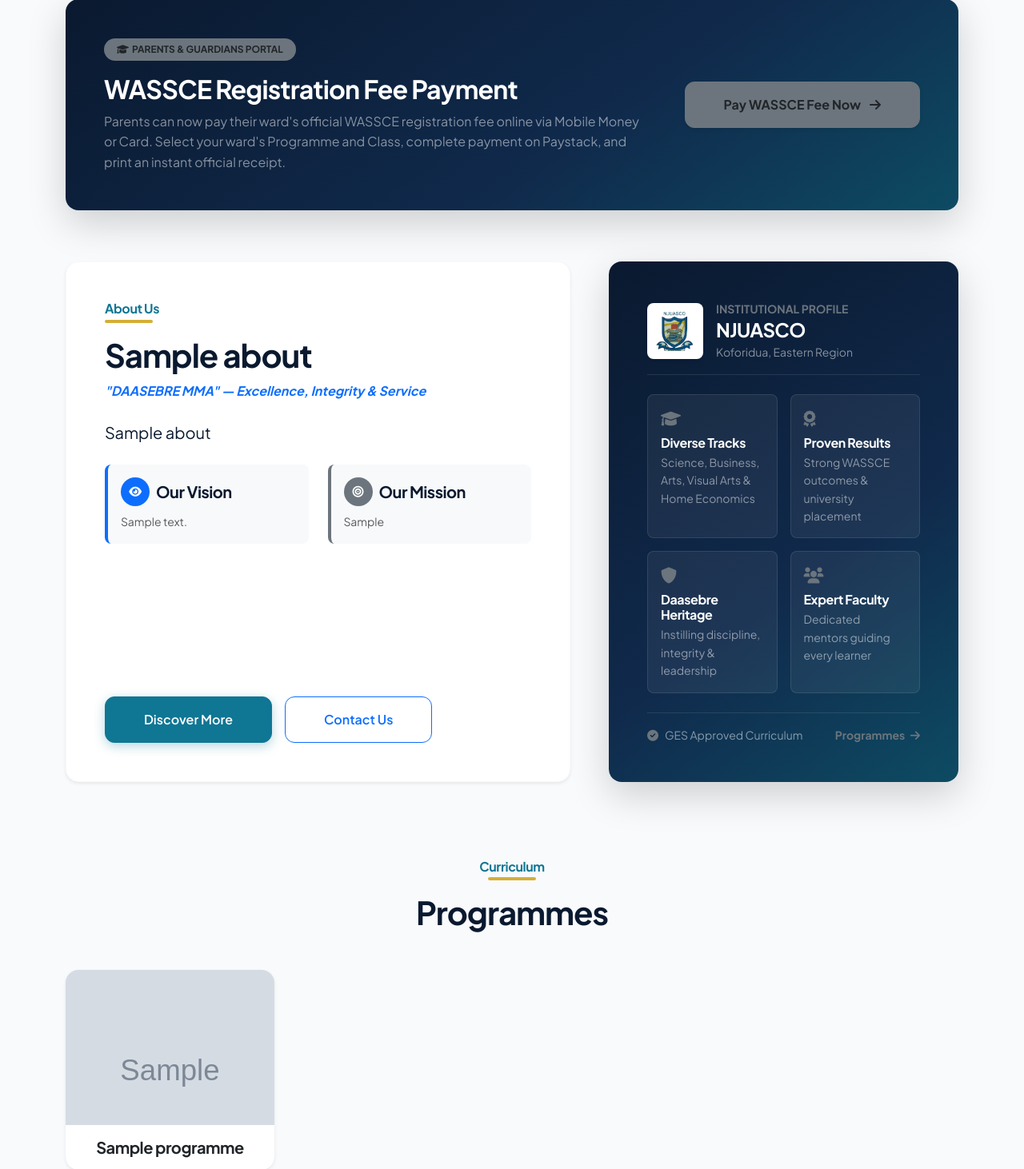
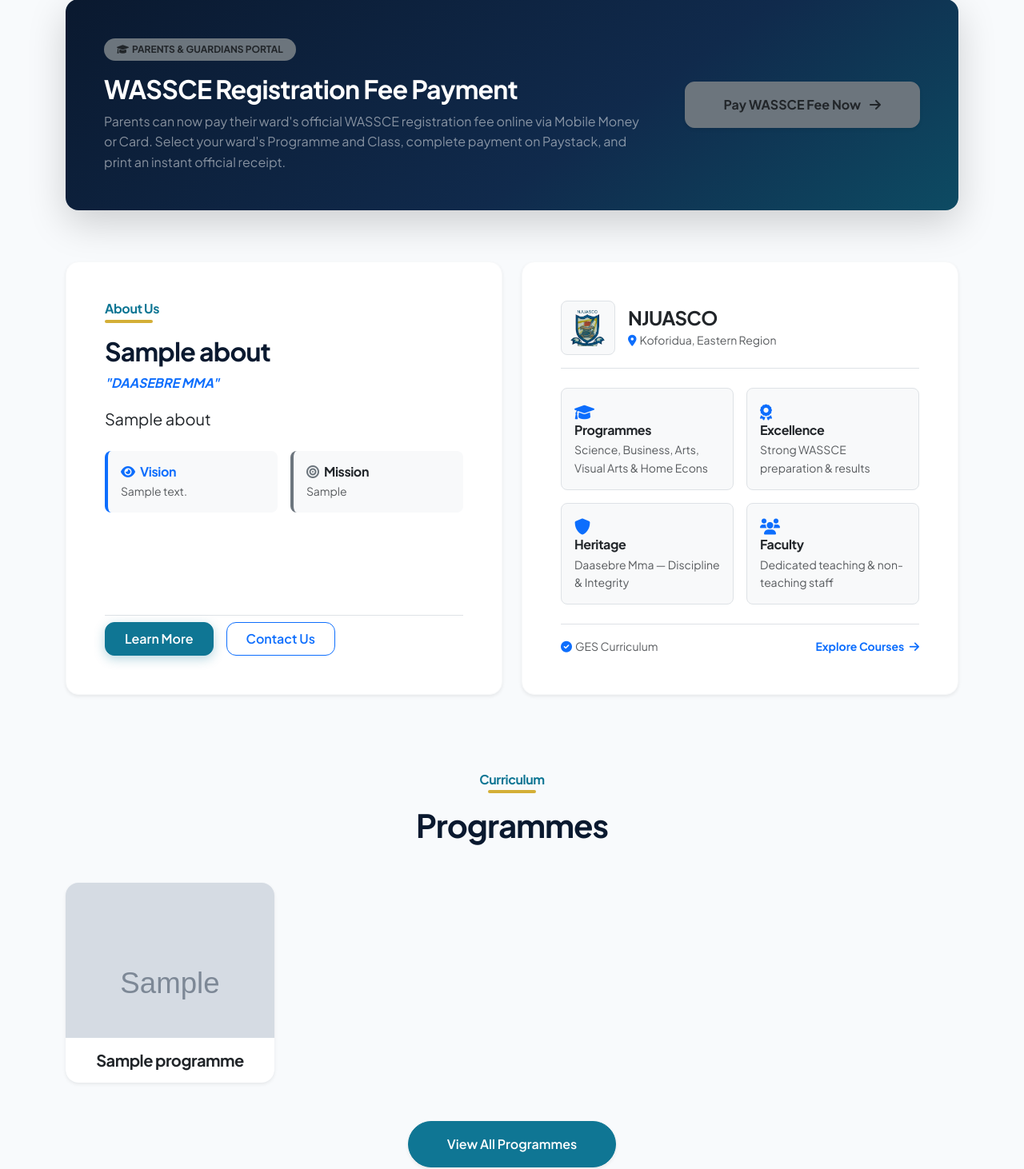
Before and after one commit to Bryt00/schsite, a Django app: page / in a window 1280 px wide. Shown: the part 1304-2766 px from the top of the page at 80% size. Run offline with Django 5.2, Linux system fonts and the light colour scheme; tables that the repository leaves empty hold one stand-in row (values such as "Sample post"); grey boxes marked "Sample" are stand-in pictures; some libraries are stand-ins or nearby versions.

Commit message:
wassce registration

```diff
--- a/main/templates/index.html
+++ b/main/templates/index.html
@@ -91,112 +91,98 @@ Educated
 <!-- About Start -->
 <div class="container-xxl py-5">
     <div class="container">
-        <div class="row g-5 align-items-stretch">
-            <div class="col-lg-7 wow fadeInUp" data-wow-delay="0.1s">
+        <div class="row g-4 align-items-stretch">
+            <div class="col-lg-6 wow fadeInUp" data-wow-delay="0.1s">
                 <div class="bg-white rounded-4 shadow-sm p-4 p-lg-5 h-100 border border-light d-flex flex-column justify-content-between">
                     <div>
                         <h6 class="section-title text-start mb-3">About Us</h6>
-                        <h1 class="mb-2">{{ about.title|default:"New Juaben Senior High Commercial School" }}</h1>
-                        <p class="text-primary fw-bold mb-4 fst-italic">"DAASEBRE MMA" — Excellence, Integrity &amp; Service</p>
-                        <div class="lead mb-4">
+                        <h2 class="mb-2">{{ about.title|default:"New Juaben Senior High Commercial School" }}</h2>
+                        <p class="text-primary fw-bold mb-3 fst-italic">"DAASEBRE MMA"</p>
+                        <div class="text-muted mb-4">
                             {% if about.subtitle %}
-                                {{ about.subtitle|safe }}
+                                <p class="lead text-dark mb-0">{{ about.subtitle|safe }}</p>
                             {% else %}
-                                New Juaben Senior High Commercial School (NJUASCO) is a premier second-cycle institution in Koforidua dedicated to academic excellence, practical competence, and strong moral leadership.
+                                <p class="lead text-dark mb-0">
+                                    New Juaben Senior High Commercial School (NJUASCO) is a premier second-cycle institution in Koforidua dedicated to academic excellence, practical competence, and leadership.
+                                </p>
                             {% endif %}
                         </div>
 
-                        <div class="row g-4 mb-4">
+                        <div class="row g-3 mb-4">
                             <div class="col-sm-6">
                                 <div class="p-3 rounded-3 bg-light h-100 border-start border-4 border-primary">
-                                    <div class="d-flex align-items-center mb-2">
-                                        <div class="flex-shrink-0 btn-square bg-primary rounded-circle" style="width: 36px; height: 36px; display: flex; align-items: center; justify-content: center;">
-                                            <i class="fa fa-eye text-white small"></i>
-                                        </div>
-                                        <h5 class="ms-2 mb-0">Our Vision</h5>
-                                    </div>
+                                    <h6 class="mb-1 text-primary"><i class="fa fa-eye me-1"></i> Vision</h6>
                                     <div class="text-muted small">
-                                        {% if about.vision %}
-                                            {{ about.vision|safe }}
-                                        {% else %}
-                                            To be a center of excellence in second-cycle education, producing intellectually sound, morally upright, and globally competitive graduates.
-                                        {% endif %}
+                                        {% if about.vision %}{{ about.vision|safe|truncatewords_html:20 }}{% else %}A center of excellence producing upright, competitive graduates.{% endif %}
                                     </div>
                                 </div>
                             </div>
                             <div class="col-sm-6">
                                 <div class="p-3 rounded-3 bg-light h-100 border-start border-4 border-secondary">
-                                    <div class="d-flex align-items-center mb-2">
-                                        <div class="flex-shrink-0 btn-square bg-secondary rounded-circle" style="width: 36px; height: 36px; display: flex; align-items: center; justify-content: center;">
-                                            <i class="fa fa-bullseye text-white small"></i>
-                                        </div>
-                                        <h5 class="ms-2 mb-0">Our Mission</h5>
-                                    </div>
+                                    <h6 class="mb-1 text-dark"><i class="fa fa-bullseye me-1 text-secondary"></i> Mission</h6>
                                     <div class="text-muted small">
-                                        {% if about.mission %}
-                                            {{ about.mission|safe }}
-                                        {% else %}
-                                            To deliver holistic, high-quality education through effective teaching, strong moral mentorship, and a disciplined learning environment.
-                                        {% endif %}
+                                        {% if about.mission %}{{ about.mission|safe|truncatewords_html:20 }}{% else %}Holistic education through mentorship, discipline, and high standards.{% endif %}
                                     </div>
                                 </div>
                             </div>
                         </div>
                     </div>
 
-                    <div class="d-flex flex-wrap gap-3 pt-2">
-                        <a class="btn btn-primary py-3 px-5" href="{% url 'about' %}">Discover More</a>
-                        <a class="btn btn-outline-primary py-3 px-5" href="{% url 'contact' %}">Contact Us</a>
+                    <div class="d-flex flex-wrap gap-3 pt-2 border-top">
+                        <a class="btn btn-primary py-2 px-4" href="{% url 'about' %}">Learn More</a>
+                        <a class="btn btn-outline-primary py-2 px-4" href="{% url 'contact' %}">Contact Us</a>
                     </div>
                 </div>
             </div>
-            <div class="col-lg-5 wow fadeInUp" data-wow-delay="0.3s">
-                <div class="about-identity-panel rounded-4 shadow-lg p-4 p-lg-5 h-100 d-flex flex-column justify-content-between text-white">
+
+            <div class="col-lg-6 wow fadeInUp" data-wow-delay="0.2s">
+                <div class="bg-white rounded-4 shadow-sm p-4 p-lg-5 h-100 border border-light d-flex flex-column justify-content-between">
                     <div>
-                        <div class="d-flex align-items-center mb-4 pb-3 border-bottom border-light border-opacity-10">
-                            <div class="bg-white rounded-3 p-2 me-3 shadow-sm flex-shrink-0">
-                                <img src="{% static 'img/logo.png' %}" alt="NJUASCO Crest" width="54" height="54" style="object-fit: contain;">
+                        <div class="d-flex align-items-center mb-4 pb-3 border-bottom">
+                            <div class="bg-light rounded-3 p-2 me-3 border flex-shrink-0">
+                                <img src="{% static 'img/logo.png' %}" alt="NJUASCO" width="50" height="50" style="object-fit: contain;">
                             </div>
                             <div>
-                                <span class="text-uppercase small fw-bold text-secondary d-block">Institutional Profile</span>
-                                <h4 class="text-white mb-0">NJUASCO</h4>
-                                <small class="text-white-50">Koforidua, Eastern Region</small>
+                                <h4 class="mb-0 text-dark">NJUASCO</h4>
+                                <small class="text-muted"><i class="fa fa-map-marker-alt text-primary me-1"></i>Koforidua, Eastern Region</small>
                             </div>
                         </div>
+
                         <div class="row g-3">
                             <div class="col-sm-6">
-                                <div class="about-stat-tile p-3 rounded-3 h-100">
-                                    <div class="text-secondary mb-2"><i class="fa fa-graduation-cap fa-lg"></i></div>
-                                    <h6 class="text-white mb-1">Diverse Tracks</h6>
-                                    <p class="text-white-50 small mb-0">Science, Business, Arts, Visual Arts &amp; Home Economics</p>
+                                <div class="p-3 rounded-3 bg-light border h-100">
+                                    <i class="fa fa-graduation-cap text-primary mb-2 fa-lg"></i>
+                                    <h6 class="mb-1 text-dark">Programmes</h6>
+                                    <p class="text-muted small mb-0">Science, Business, Arts, Visual Arts &amp; Home Econs</p>
                                 </div>
                             </div>
                             <div class="col-sm-6">
-                                <div class="about-stat-tile p-3 rounded-3 h-100">
-                                    <div class="text-secondary mb-2"><i class="fa fa-award fa-lg"></i></div>
-                                    <h6 class="text-white mb-1">Proven Results</h6>
-                                    <p class="text-white-50 small mb-0">Strong WASSCE outcomes &amp; university placement</p>
+                                <div class="p-3 rounded-3 bg-light border h-100">
+                                    <i class="fa fa-award text-primary mb-2 fa-lg"></i>
+                                    <h6 class="mb-1 text-dark">Excellence</h6>
+                                    <p class="text-muted small mb-0">Strong WASSCE preparation &amp; results</p>
                                 </div>
                             </div>
                             <div class="col-sm-6">
-                                <div class="about-stat-tile p-3 rounded-3 h-100">
-                                    <div class="text-secondary mb-2"><i class="fa fa-shield-alt fa-lg"></i></div>
-                                    <h6 class="text-white mb-1">Daasebre Heritage</h6>
-                                    <p class="text-white-50 small mb-0">Instilling discipline, integrity &amp; leadership</p>
+                                <div class="p-3 rounded-3 bg-light border h-100">
+                                    <i class="fa fa-shield-alt text-primary mb-2 fa-lg"></i>
+                                    <h6 class="mb-1 text-dark">Heritage</h6>
+                                    <p class="text-muted small mb-0">Daasebre Mma — Discipline &amp; Integrity</p>
                                 </div>
                             </div>
                             <div class="col-sm-6">
-                                <div class="about-stat-tile p-3 rounded-3 h-100">
-                                    <div class="text-secondary mb-2"><i class="fa fa-users fa-lg"></i></div>
-                                    <h6 class="text-white mb-1">Expert Faculty</h6>
-                                    <p class="text-white-50 small mb-0">Dedicated mentors guiding every learner</p>
+                                <div class="p-3 rounded-3 bg-light border h-100">
+                                    <i class="fa fa-users text-primary mb-2 fa-lg"></i>
+                                    <h6 class="mb-1 text-dark">Faculty</h6>
+                                    <p class="text-muted small mb-0">Dedicated teaching &amp; non-teaching staff</p>
                                 </div>
                             </div>
                         </div>
                     </div>
-                    <div class="mt-4 pt-3 border-top border-light border-opacity-10 d-flex align-items-center justify-content-between">
-                        <span class="small text-white-50"><i class="fa fa-check-circle text-secondary me-2"></i>GES Approved Curriculum</span>
-                        <a href="{% url 'courses' %}" class="text-secondary text-decoration-none small fw-bold">Programmes <i class="fa fa-arrow-right ms-1"></i></a>
+
+                    <div class="d-flex justify-content-between align-items-center pt-3 border-top mt-4">
+                        <span class="text-muted small"><i class="fa fa-check-circle text-primary me-1"></i>GES Curriculum</span>
+                        <a href="{% url 'courses' %}" class="text-primary text-decoration-none small fw-bold">Explore Courses <i class="fa fa-arrow-right ms-1"></i></a>
                     </div>
                 </div>
             </div>
```
Also changed, not shown: donations/templates/donations/wassce_checkout.html (+5 -5 lines), donations/templates/donations/wassce_registration.html (+27 -27 lines), main/templates/about.html (+45 -56 lines).
